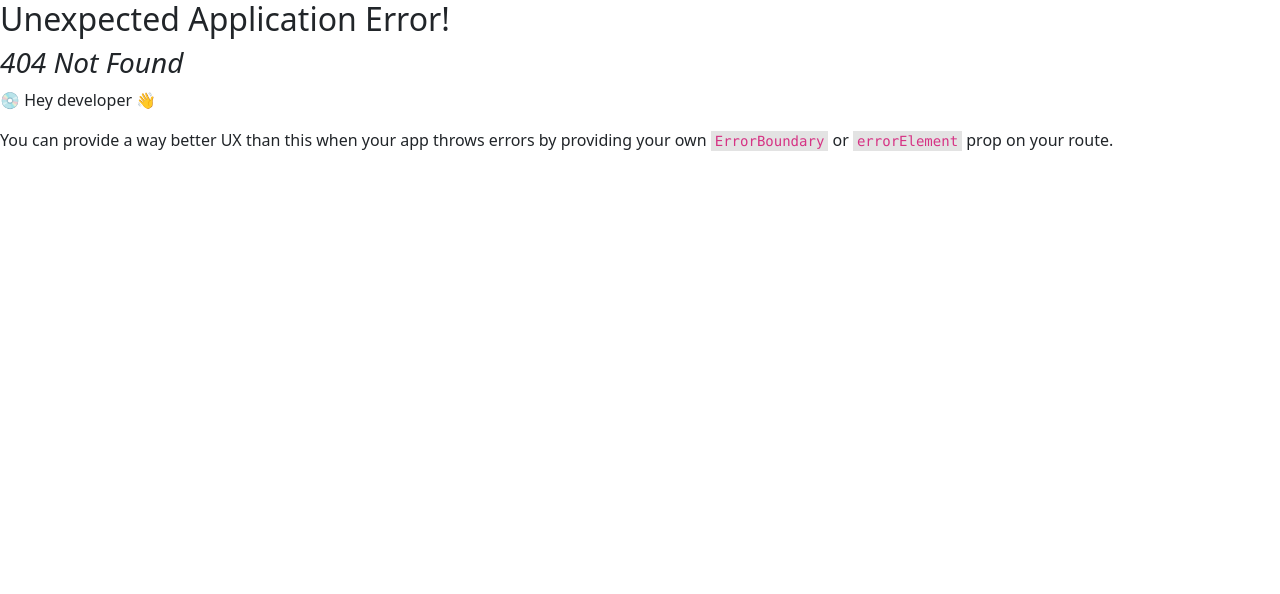
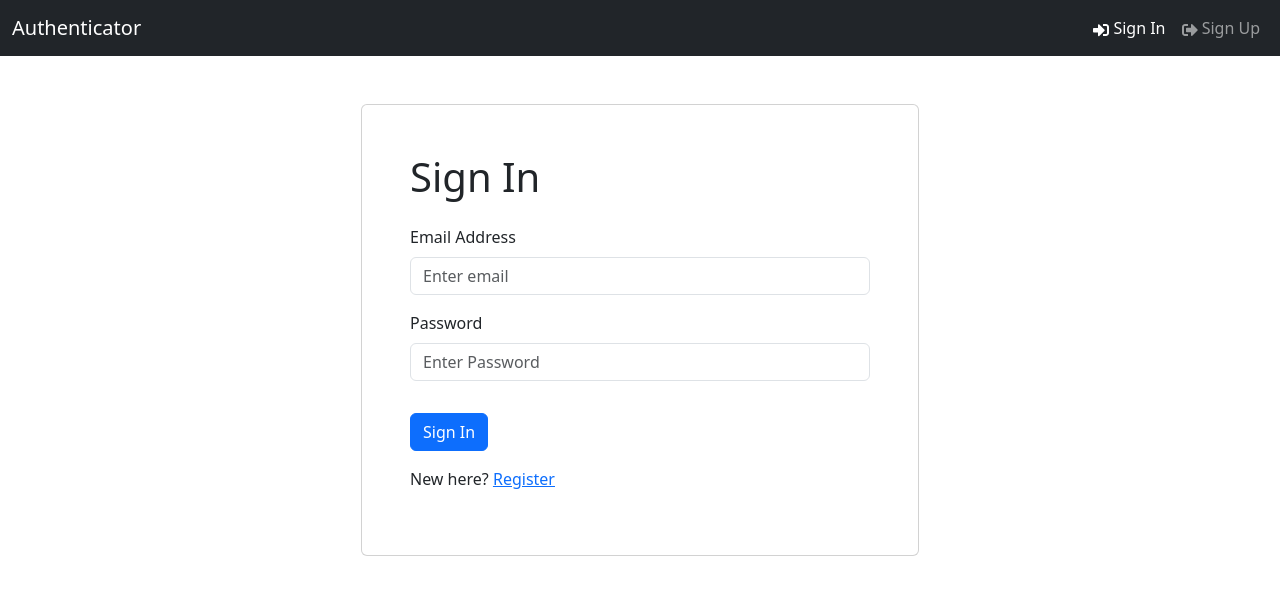
Before and after one commit to uimarshall/mern-auth-reduxtoolkit-, a React (Vite) app in the folder frontend/: page /login in a window 1280 px wide. Before the commit this address had no page. Shown: the top 594 px of the page. Built offline with nearby package versions, Linux system fonts and the light colour scheme.

Commit message:
Add LoginPage and FormContainer

```diff
--- /dev/null
+++ b/frontend/src/components/FormContainer.jsx
@@ -0,0 +1,16 @@
+/* eslint-disable react/prop-types */
+import { Col, Container, Row } from 'react-bootstrap';
+
+const FormContainer = ({ children }) => {
+  return (
+    <Container>
+      <Row className="justify-content-md-center mt-5">
+        <Col xs={12} md={6} className="card p-5">
+          {children}
+        </Col>
+      </Row>
+    </Container>
+  );
+};
+
+export default FormContainer;
--- a/frontend/src/main.jsx
+++ b/frontend/src/main.jsx
@@ -10,11 +10,13 @@
 import './index.css';
 import 'bootstrap/dist/css/bootstrap.min.css';
 import HomePage from './pages/HomePage.jsx';
+import LoginPage from './pages/LoginPage.jsx';
 
 const router = createBrowserRouter(
   createRoutesFromElements(
     <Route path="/" element={<App />}>
       <Route index={true} path="/" element={<HomePage />} />
+      <Route path="/login" element={<LoginPage />} />
     </Route>
   )
 );
--- /dev/null
+++ b/frontend/src/pages/LoginPage.jsx
@@ -0,0 +1,50 @@
+import { useState } from 'react';
+import { Button, Form, Col, Row } from 'react-bootstrap';
+import { Link } from 'react-router-dom';
+import FormContainer from '../components/FormContainer';
+
+const LoginPage = () => {
+  const [email, setEmail] = useState('');
+  const [password, setPassword] = useState('');
+
+  const submitHandler = async (e) => {
+    e.preventDefault();
+    console.log('submit');
+  };
+
+  return (
+    <FormContainer>
+      <h1>Sign In</h1>
+      <Form onSubmit={submitHandler}>
+        <Form.Group controlId="email" className="my-3">
+          <Form.Label>Email Address</Form.Label>
+          <Form.Control
+            type="email"
+            placeholder="Enter email"
+            value={email}
+            onChange={(e) => setEmail(e.target.value)}
+          ></Form.Control>
+        </Form.Group>
+        <Form.Group controlId="password" className="my-3">
+          <Form.Label>Password</Form.Label>
+          <Form.Control
+            type="password"
+            placeholder="Enter Password"
+            value={password}
+            onChange={(e) => setPassword(e.target.value)}
+          ></Form.Control>
+        </Form.Group>
+        <Button type="submit" variant="primary" className="mt-3">
+          Sign In
+        </Button>
+        <Row className="py-3">
+          <Col>
+            New here? <Link to="/register">Register</Link>
+          </Col>
+        </Row>
+      </Form>
+    </FormContainer>
+  );
+};
+
+export default LoginPage;
```
